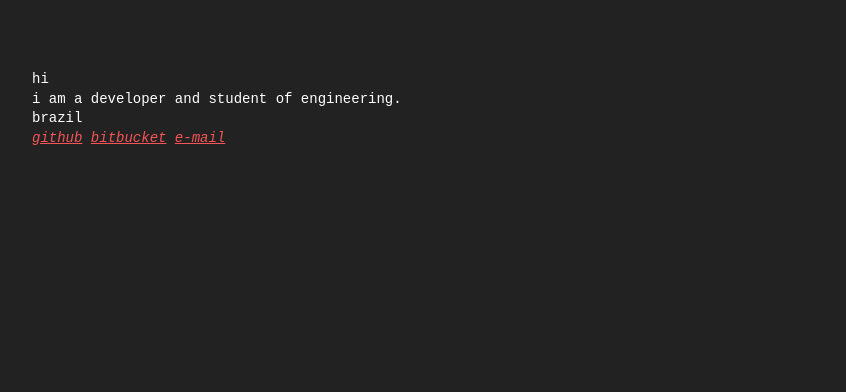
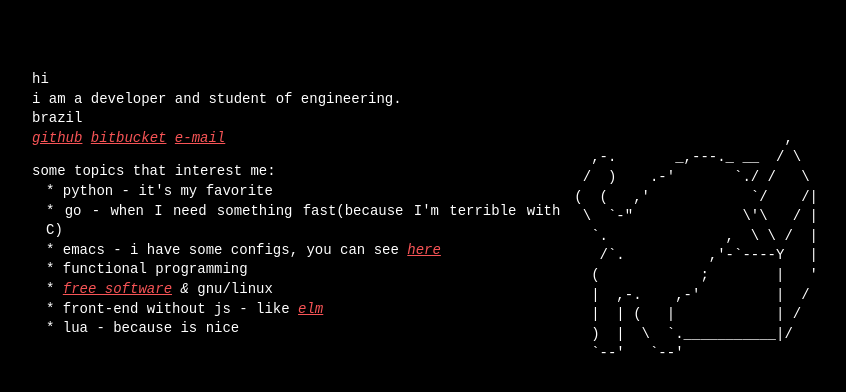
Before and after one commit to thiagolopes/thiagolopes.github.io, a plain HTML site: page index.html in a window 1280 px wide. Shown: the whole page, without its empty margins (208-1054 px from the left). Drawn offline with Linux system fonts and the light colour scheme.

Commit message:
add some text and cat

```diff
--- a/index.html
+++ b/index.html
@@ -6,7 +6,7 @@
     <title>hi</title>
     <meta http-equiv="x-ua-compatible" content="ie=edge">
     <meta name="viewport" content="width=device-width, initial-scale=1, viewport-fit=cover">
-    <meta name="description" content="thiago">
+    <meta property="og:image" content="./src/img/miau.png">
     <link rel="icon" href="./src/img/favicon.ico" type="image/x-icon">
   </head>
   <body>
@@ -17,6 +17,39 @@
       <a href="https://github.com/ThiagoLopes">github</a>
       <a href="https://bitbucket.org/thiagolops/">bitbucket</a>
       <a href="mailto:thiagolopes@protonmail.com">e-mail</a>
+      <pre class="cat-pre">
+                         ,
+  ,-.       _,---._ __  / \
+ /  )    .-'       `./ /   \
+(  (   ,'            `/    /|
+ \  `-"             \'\   / |
+  `.              ,  \ \ /  |
+   /`.          ,'-`----Y   |
+  (            ;        |   '
+  |  ,-.    ,-'         |  /
+  |  | (   |            | /
+  )  |  \  `.___________|/
+  `--'   `--'
+      </pre>
+      <section class="like">
+        <h3>some topics that interest me:</h3>
+        <ul>
+          <li>python - it's my favorite</li>
+          <li>go - when I need something fast(because I'm terrible with C)</li>
+          <li>emacs - i have some configs, you can see <a href="https://github.com/ThiagoLopes/emacs">here</a></li>
+          <li>functional programming</li>
+          <li><a href="https://www.gnu.org/">free software</a> <span class="i">&</span> gnu/linux</li>
+          <li>front-end without js - like <a href="http://elm-lang.org/">elm</a></li>
+          <li>lua - because is nice</li>
+        </ul>
+      </section>
+      <!-- <pre class="cat2-pre">
+           __..--''``\--...___   _..,_
+           _.-'    .-/";  `       ``<._  ``-+'~=.
+           _.-' _..--.'_    \                   `(^) )
+           ((..-'    (< _     ;_.__               ; `'
+           `-._,_)'     ``--...____..-'
+           </pre> -->
     </header>
     <!-- <main class="bg-gray">
          <h3 class="text-uppercase title-sections gre ">
--- a/src/css/main.css
+++ b/src/css/main.css
@@ -50,7 +50,8 @@ table {
 /* everthing */
 html{
     font-family: 'PT Mono', monospace;
-    background-color: #222222;
+    /* background-color: #222222; */
+    background-color: black;
     color: white;
     font-size: 14px;
 }
@@ -77,4 +78,37 @@ main{
     padding: 1rem;
 }
 
+.cat-pre{
+    float: inherit;
+    padding-left: 1em;
+    padding-right: 1em;
+}
+
+.like{
+    padding-top: 1em;
+    padding-bottom: 1em;
+}
+
+ul{
+    padding-left: 1em;
+    padding-right: 1em;
+}
+
+li::before{
+    content: "* ";
+}
+
+.i{
+    font-style: italic;
+}
+
+@media (min-width: 600px)
+{
+    .cat-pre{
+        float: right;
+        padding-left: 1em;
+        padding-right: 1em;
+    }
+}
+
 @import url('https://fonts.googleapis.com/css?family=PT+Mono');
```
Also changed, not shown: src/img/miau.png (added).
